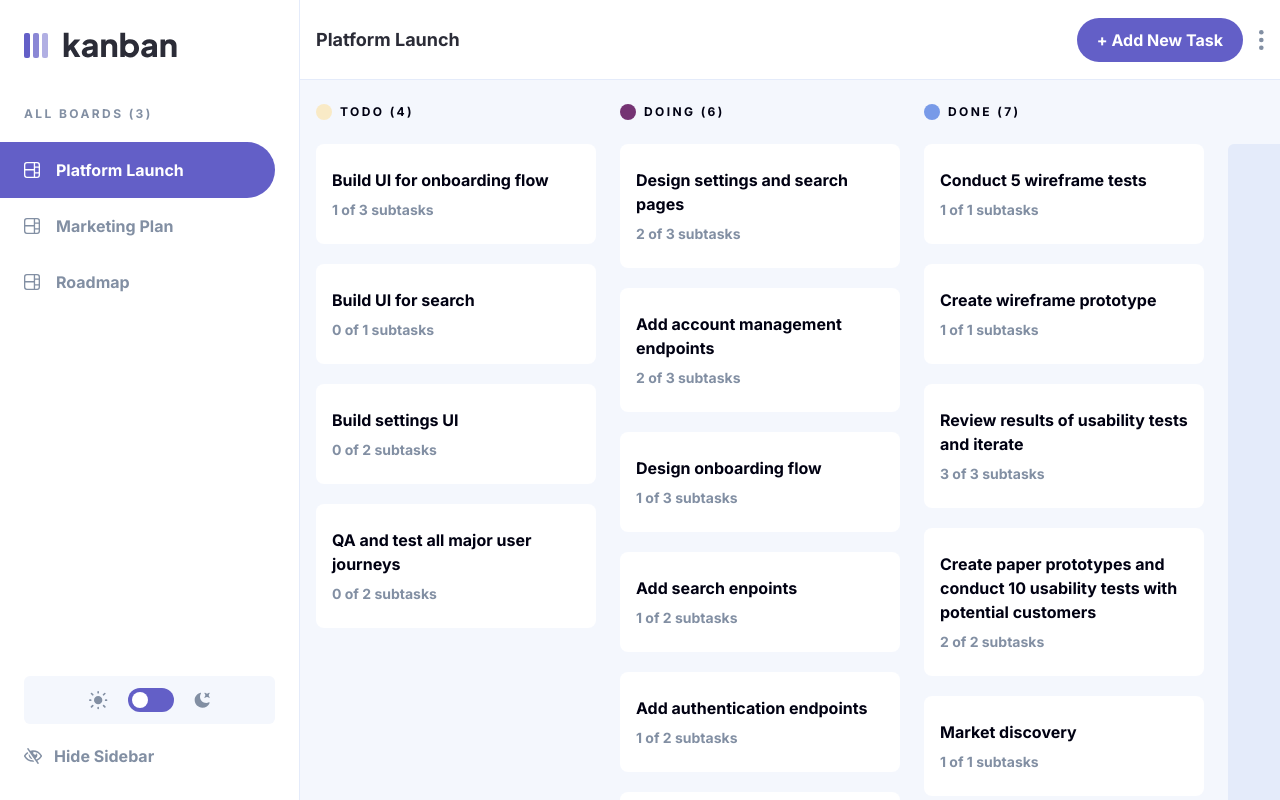
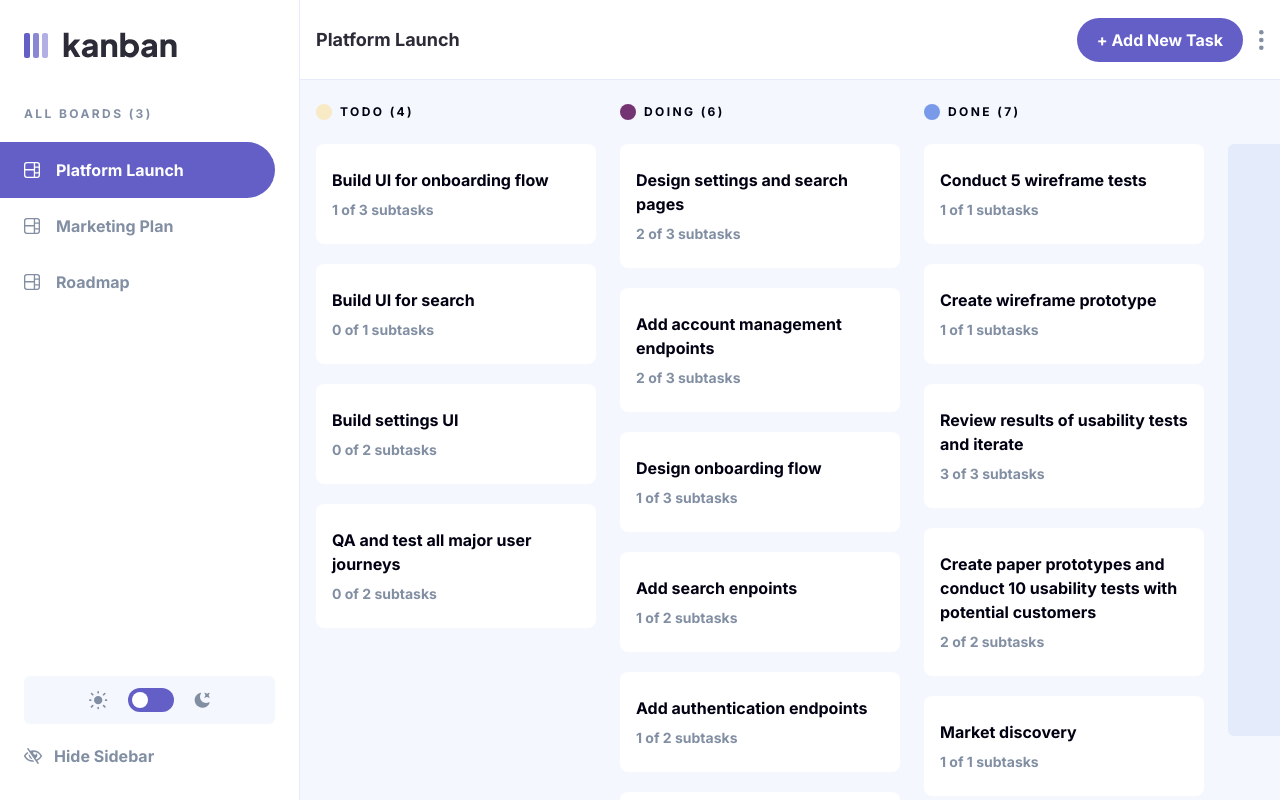
Before and after one commit to RogelioCamargo/kanban-task-management, a Next.js app: page / in a window 1280 px wide. Built offline with nearby package versions, Linux system fonts and the light colour scheme.

Commit message:
Fix board height scrolling issue

```diff
--- a/app/globals.css
+++ b/app/globals.css
@@ -32,12 +32,12 @@ body {
 }
 
 main {
-  height: calc(100% - 64px);
+  height: calc(100vh - 64px);
 }
 
 @media (min-width: 768px) {
   main {
-    height: calc(100% - 80px);
+    height: calc(100vh - 80px);
   }
 
   .grid-custom-columns {
@@ -179,10 +179,10 @@ select {
   position: absolute;
   top: 50%;
   left: 0;
-	transform: translateY(-50%);
+  transform: translateY(-50%);
   height: 16px;
   width: 16px;
-	border-radius: 2px;
+  border-radius: 2px;
 }
 
 /* On mouse-over, add a grey background color */
@@ -193,7 +193,7 @@ select {
 /* When the checkbox is checked, add a blue background */
 .container input:checked ~ .checkmark {
   background-color: #635fc7;
-	border-color: #635fc7;
+  border-color: #635fc7;
 }
 
 /* Create the checkmark/indicator (hidden when not checked) */
--- a/app/page.tsx
+++ b/app/page.tsx
@@ -23,7 +23,7 @@ export default function Home() {
           {board.columns.map((column) => (
             <Column key={board.name} column={column} />
           ))}
-					<div className="pt-[40px]">
+					<div className="py-[40px]">
 						<AddColumn />
 					</div>
         </main>
--- a/components/ui/Column.tsx
+++ b/components/ui/Column.tsx
@@ -15,7 +15,7 @@ export default function Column({ column }: { column: Column }) {
           {column.name} ({column.tasks.length})
         </h2>
       </div>
-      <ul className="flex flex-col gap-5">
+      <ul className="flex flex-col gap-5 pb-10">
         {column.tasks.map((task) => (
           <Task key={task.title} task={task} />
         ))}
```
